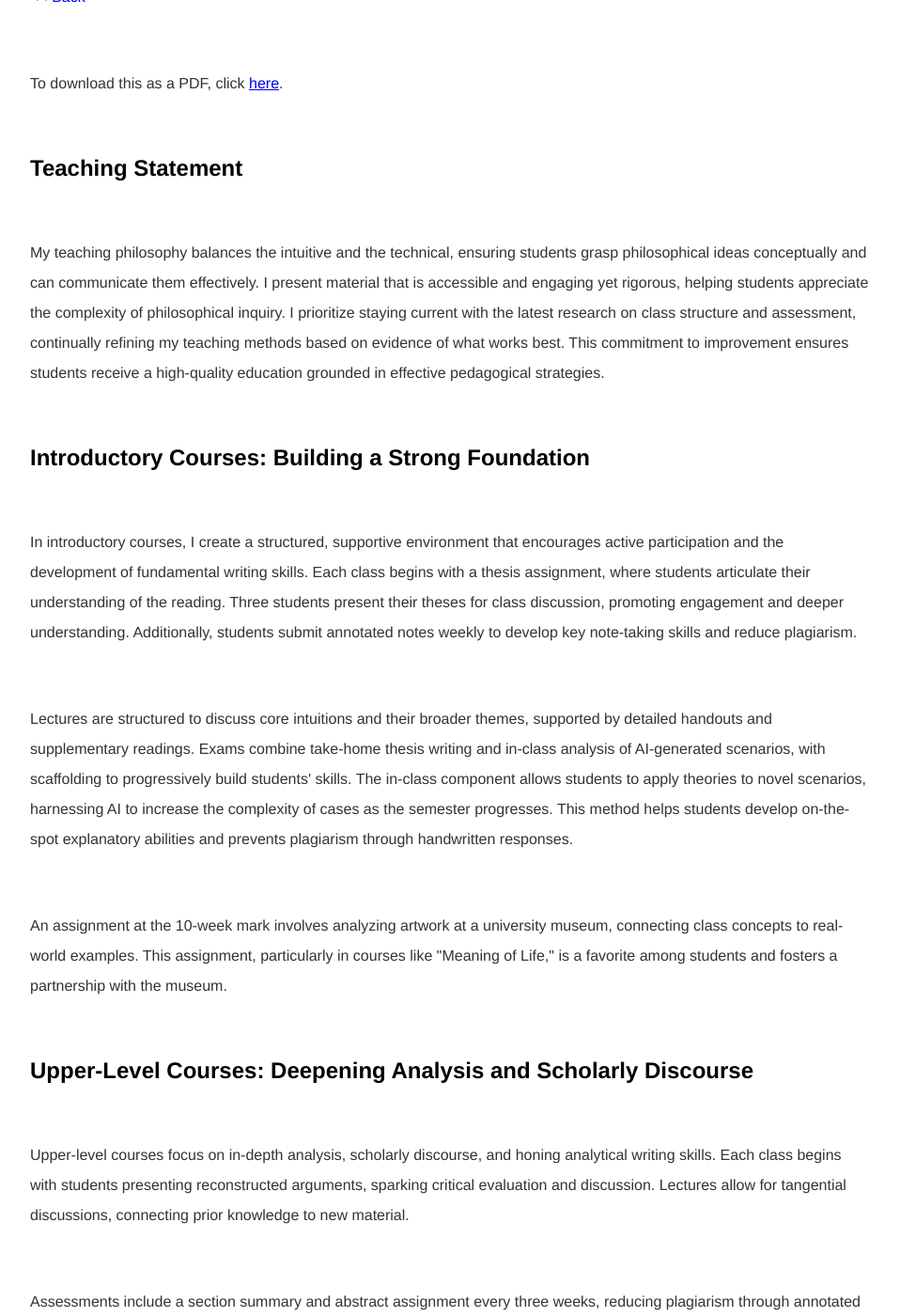
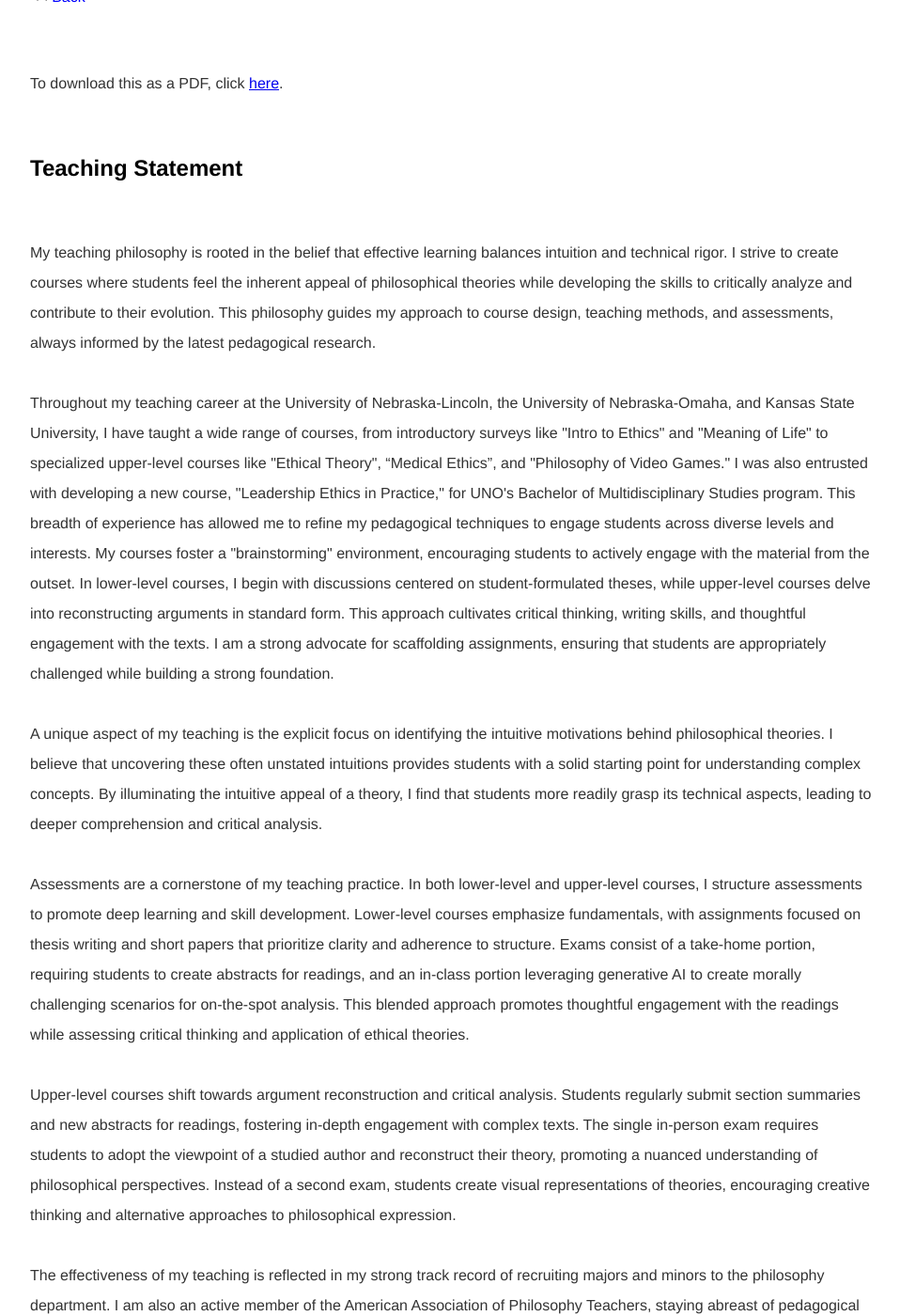
Before and after one commit to kevinjpatton/kevinjpatton.github.io, a Jekyll site: the page built from pedagogy/teachingstatement.html, in a window 1280 px wide and 1400 px high, scrolled down 447 px. Shown: the whole window at 94% size, without its empty margins (160-1118 px from the left). Built offline with Jekyll 4.4.1, drawn with Linux system fonts in a browser that asks for light colours; Markdown is read by kramdown in place of the engine named in the settings; some of the changed text lies outside the part shown.

Commit message:
Update teachingstatement.html

```diff
--- a/pedagogy/teachingstatement.html
+++ b/pedagogy/teachingstatement.html
@@ -13,19 +13,12 @@ title: Teaching Statement
 </style>
 <p>To download this as a PDF, click <a href="/teaching/commonresources/Teaching Statement - Kevin Patton.pdf" target="_blank">here</a>.</p>
 <h2>Teaching Statement</h2>
-<p>My teaching philosophy balances the intuitive and the technical, ensuring students grasp philosophical ideas conceptually and can communicate them effectively. I present material that is accessible and engaging yet rigorous, helping students appreciate the complexity of philosophical inquiry. I prioritize staying current with the latest research on class structure and assessment, continually refining my teaching methods based on evidence of what works best. This commitment to improvement ensures students receive a high-quality education grounded in effective pedagogical strategies.</p>
-
-<h2>Introductory Courses: Building a Strong Foundation</h2>
-<p>In introductory courses, I create a structured, supportive environment that encourages active participation and the development of fundamental writing skills. Each class begins with a thesis assignment, where students articulate their understanding of the reading. Three students present their theses for class discussion, promoting engagement and deeper understanding. Additionally, students submit annotated notes weekly to develop key note-taking skills and reduce plagiarism.</p>
-
-<p>Lectures are structured to discuss core intuitions and their broader themes, supported by detailed handouts and supplementary readings. Exams combine take-home thesis writing and in-class analysis of AI-generated scenarios, with scaffolding to progressively build students' skills. The in-class component allows students to apply theories to novel scenarios, harnessing AI to increase the complexity of cases as the semester progresses. This method helps students develop on-the-spot explanatory abilities and prevents plagiarism through handwritten responses.</p>
-
-<p>An assignment at the 10-week mark involves analyzing artwork at a university museum, connecting class concepts to real-world examples. This assignment, particularly in courses like "Meaning of Life," is a favorite among students and fosters a partnership with the museum.</p>
-
-<h2>Upper-Level Courses: Deepening Analysis and Scholarly Discourse</h2>
-<p>Upper-level courses focus on in-depth analysis, scholarly discourse, and honing analytical writing skills. Each class begins with students presenting reconstructed arguments, sparking critical evaluation and discussion. Lectures allow for tangential discussions, connecting prior knowledge to new material.</p>
-
-<p>Assessments include a section summary and abstract assignment every three weeks, reducing plagiarism through annotated notes. A visual representation assignment requires students to conceptualize arguments creatively, enhancing their understanding. The final exam involves essay prompts given two weeks in advance, with an optional visual representation that can reduce the number of required essays.</p>
-
-<h2>Common Threads: Structure and Adaptability</h2>
-<p>While content and goals differ between course levels, the structure remains consistent. Both prioritize active engagement, structured assignments, dedicated lecture time, and assessments that evaluate writing and conceptual understanding. This adaptable approach tailors my teaching to each course and student population, fostering a supportive, intellectually stimulating environment that empowers students to achieve their full potential.</p>
+<p>My teaching philosophy is rooted in the belief that effective learning balances intuition and technical rigor. I strive to create courses where students feel the inherent appeal of philosophical theories while developing the skills to critically analyze and contribute to their evolution. This philosophy guides my approach to course design, teaching methods, and assessments, always informed by the latest pedagogical research.<br><br>
+Throughout my teaching career at the University of Nebraska-Lincoln, the University of Nebraska-Omaha, and Kansas State University, I have taught a wide range of courses, from introductory surveys like "Intro to Ethics" and "Meaning of Life" to specialized upper-level courses like "Ethical Theory", “Medical Ethics”, and "Philosophy of Video Games." I was also entrusted with developing a new course, "Leadership Ethics in Practice," for UNO's Bachelor of Multidisciplinary Studies program. This breadth of experience has allowed me to refine my pedagogical techniques to engage students across diverse levels and interests.
+My courses foster a "brainstorming" environment, encouraging students to actively engage with the material from the outset. In lower-level courses, I begin with discussions centered on student-formulated theses, while upper-level courses delve into reconstructing arguments in standard form. This approach cultivates critical thinking, writing skills, and thoughtful engagement with the texts. I am a strong advocate for scaffolding assignments, ensuring that students are appropriately challenged while building a strong foundation.<br><br>
+A unique aspect of my teaching is the explicit focus on identifying the intuitive motivations behind philosophical theories. I believe that uncovering these often unstated intuitions provides students with a solid starting point for understanding complex concepts. By illuminating the intuitive appeal of a theory, I find that students more readily grasp its technical aspects, leading to deeper comprehension and critical analysis.<br><br>
+Assessments are a cornerstone of my teaching practice. In both lower-level and upper-level courses, I structure assessments to promote deep learning and skill development. Lower-level courses emphasize fundamentals, with assignments focused on thesis writing and short papers that prioritize clarity and adherence to structure. Exams consist of a take-home portion, requiring students to create abstracts for readings, and an in-class portion leveraging generative AI to create morally challenging scenarios for on-the-spot analysis. This blended approach promotes thoughtful engagement with the readings while assessing critical thinking and application of ethical theories.<br><br>
+Upper-level courses shift towards argument reconstruction and critical analysis. Students regularly submit section summaries and new abstracts for readings, fostering in-depth engagement with complex texts. The single in-person exam requires students to adopt the viewpoint of a studied author and reconstruct their theory, promoting a nuanced understanding of philosophical perspectives. Instead of a second exam, students create visual representations of theories, encouraging creative thinking and alternative approaches to philosophical expression.<br><br>
+The effectiveness of my teaching is reflected in my strong track record of recruiting majors and minors to the philosophy department. I am also an active member of the American Association of Philosophy Teachers, staying abreast of pedagogical research and regularly collaborating with my department head to implement new strategies. I am committed to continuous improvement and am currently developing a free textbook for "Introduction to Ethics."<br><br>
+<h2>Conclusion</h2>
+I am a passionate and dedicated educator who thrives on fostering a dynamic and inclusive learning environment. My commitment to balancing intuition and rigor, coupled with innovative assessment strategies and a focus on student engagement, has proven effective in cultivating critical thinkers and lifelong learners. I am eager to continue my teaching journey, empowering students to explore the depths of philosophical inquiry while developing the skills necessary for success in their chosen paths.</p>
```
